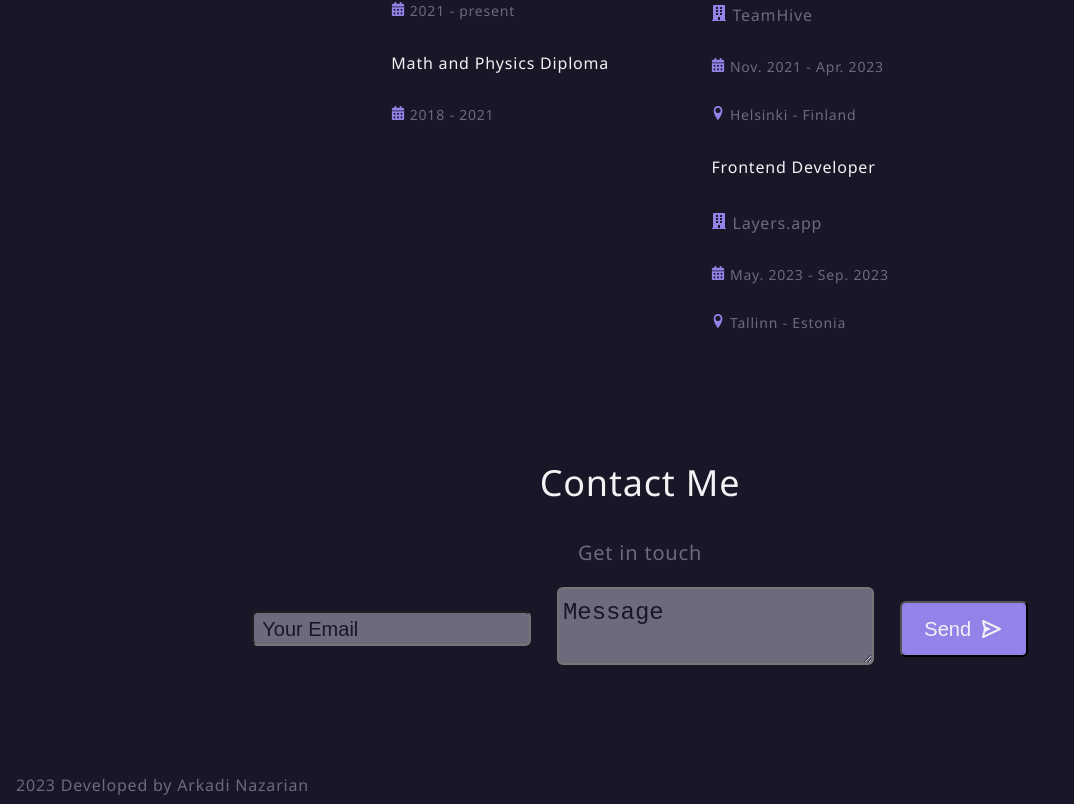
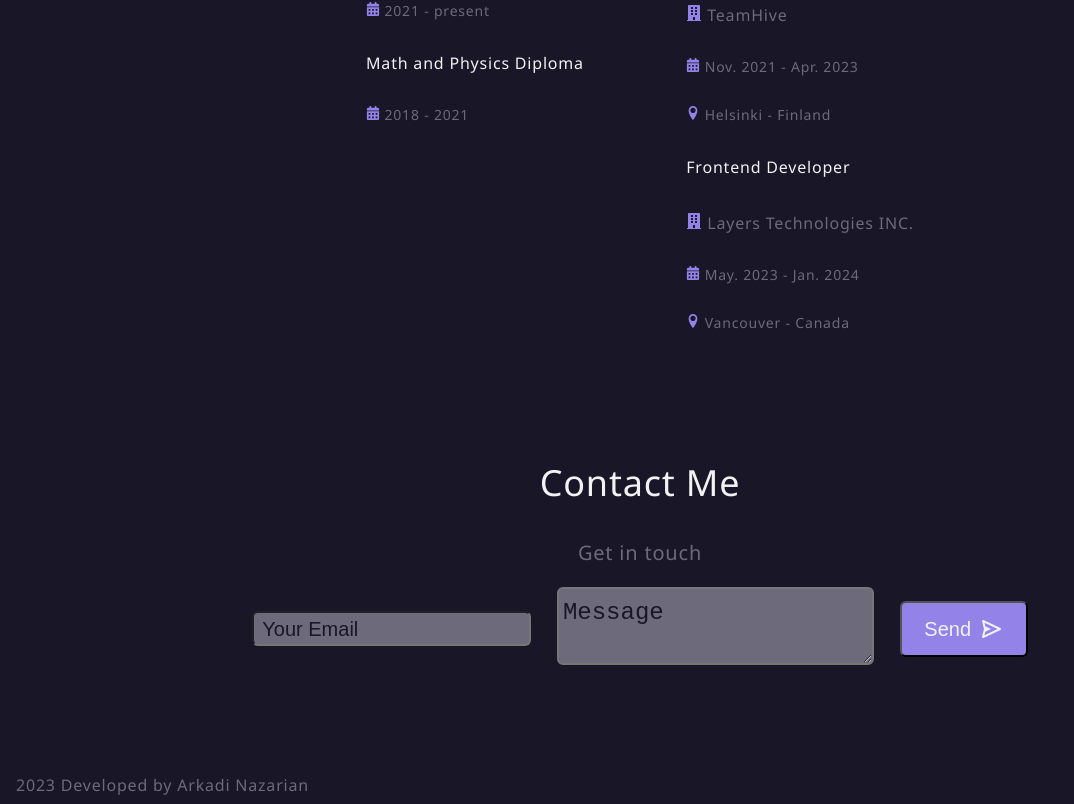
Before and after one commit to ArkadiNazarian/portfolio, a React (Create React App) app: page / in a window 1280 px wide. Shown: the part 2313-3117 px from the top of the page, without its empty margins (0-1074 px from the left). Built offline with nearby package versions, Linux system fonts and the light colour scheme.

Commit message:
update job details

```diff
--- a/src/Qualification/qualification.tsx
+++ b/src/Qualification/qualification.tsx
@@ -24,9 +24,9 @@ export const Qualification = () => {
                     <p className="laptop:tw-text-sm tablet:tw-text-xs mobile:tw-text-xs tw-text-secondary"><FaCalendarAlt className="tw-text-purple" /> Nov. 2021 - Apr. 2023</p>
                     <p className="laptop:tw-text-sm tablet:tw-text-xs mobile:tw-text-xs tw-text-secondary"><ImLocation className="tw-text-purple" />  Helsinki - Finland</p>
                     <p className="laptop:tw-text-base tablet:tw-text-sm mobile:tw-text-xs tw-text-primary">Frontend Developer </p>
-                    <p className="laptop:tw-text-base tablet:tw-text-sm mobile:tw-text-xs tw-text-secondary"><FaBuilding className="tw-text-purple" />  Layers.app </p>
-                    <p className="laptop:tw-text-sm tablet:tw-text-xs mobile:tw-text-xs tw-text-secondary"><FaCalendarAlt className="tw-text-purple" /> May. 2023 - Sep. 2023</p>
-                    <p className="laptop:tw-text-sm tablet:tw-text-xs mobile:tw-text-xs tw-text-secondary"><ImLocation className="tw-text-purple" />  Tallinn - Estonia</p>
+                    <p className="laptop:tw-text-base tablet:tw-text-sm mobile:tw-text-xs tw-text-secondary"><FaBuilding className="tw-text-purple" />  Layers Technologies INC. </p>
+                    <p className="laptop:tw-text-sm tablet:tw-text-xs mobile:tw-text-xs tw-text-secondary"><FaCalendarAlt className="tw-text-purple" /> May. 2023 - Jan. 2024</p>
+                    <p className="laptop:tw-text-sm tablet:tw-text-xs mobile:tw-text-xs tw-text-secondary"><ImLocation className="tw-text-purple" />  Vancouver - Canada</p>
                 </div>
             </div>
         </div>
```
